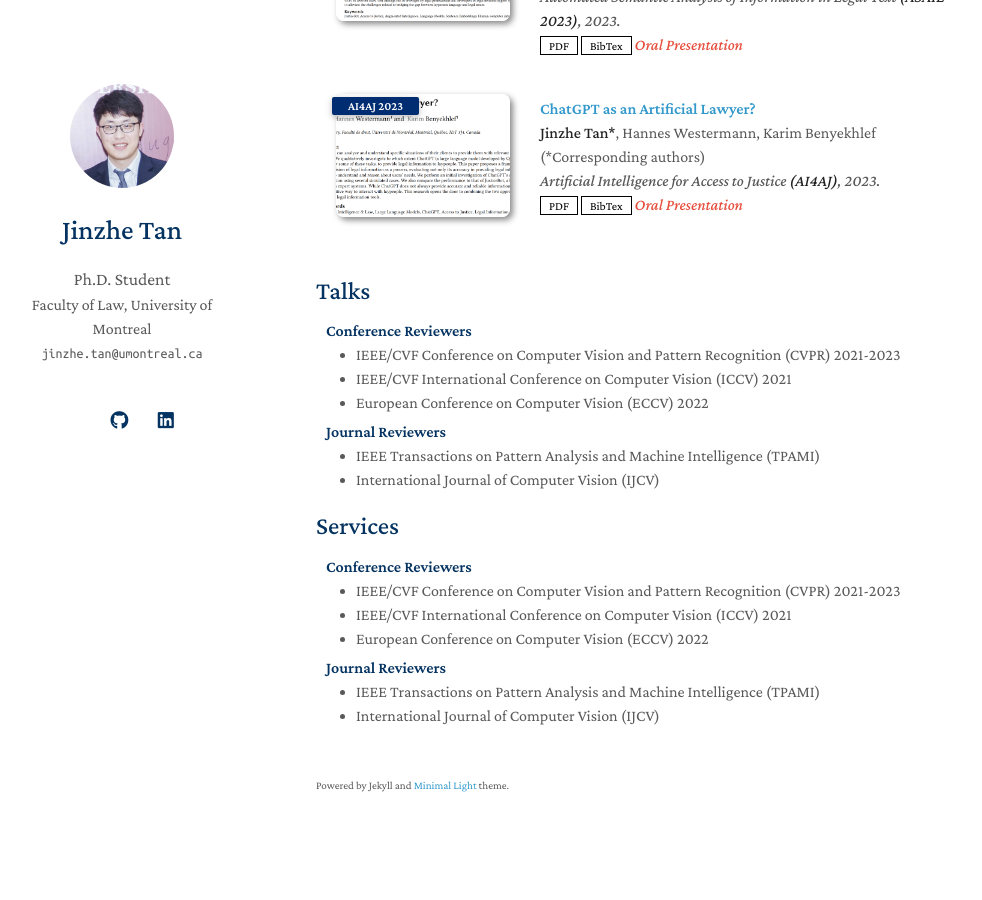
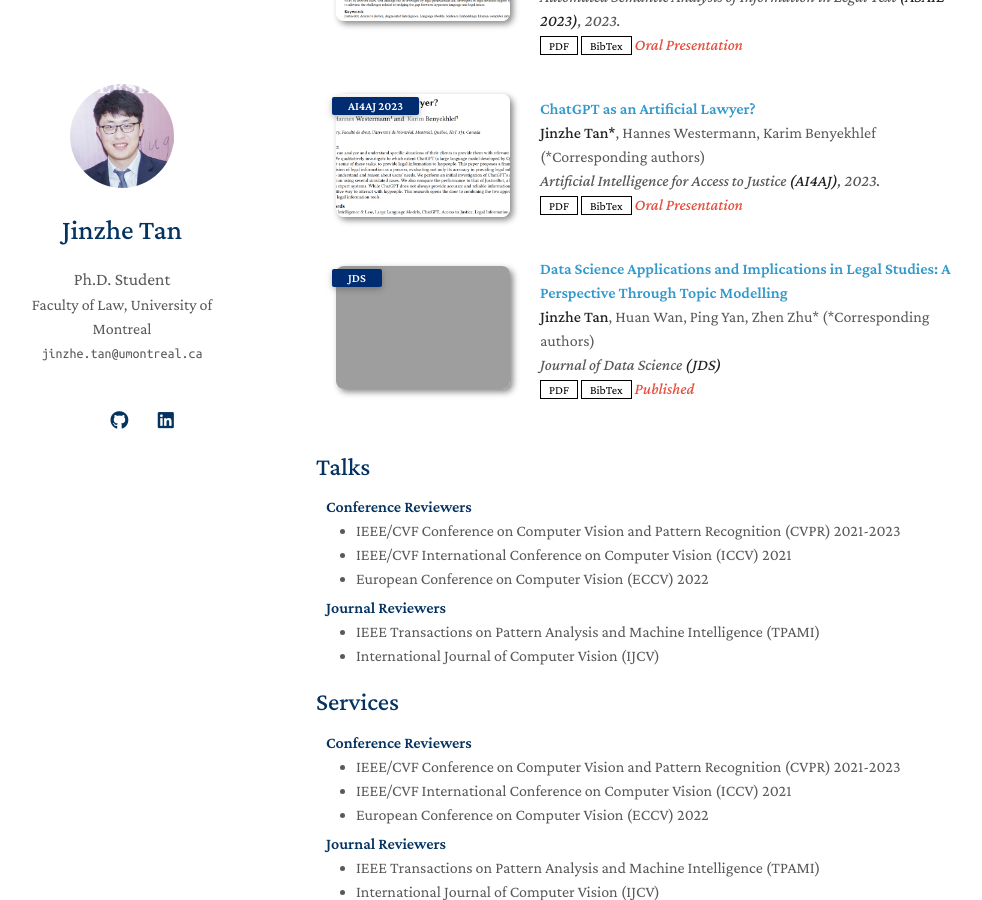
Before and after one commit to JinzheTan/jinzhetan.github.io, a Jekyll site: the page built from index.md, in a window 1280 px wide and 900 px high, scrolled down 962 px. Shown: the whole window, without its empty margins (154-1136 px from the left). Built offline with Jekyll 4.4.1, drawn with Linux system fonts in a browser that asks for light colours; nearby versions of some CDN libraries; a style sheet for code colours, icons or effects is not loaded; our own code applies the rules of GitHub Pages for plain Markdown files; before the commit the page ends 1828 px from its top, so only the background shows below that; grey boxes are pictures that could not be loaded.

Commit message:
Update publications.yml

```diff
--- a/_data/publications.yml
+++ b/_data/publications.yml
@@ -26,3 +26,12 @@ main:
     bibtex: https://scholar.googleusercontent.com/scholar.bib?q=info:Mc-1PNuCNIsJ:scholar.google.com/&output=citation&scisdr=ClE0pcsGEKTS-e8CXYg:AFWwaeYAAAAAZl4ERYhhex8cNV4ubET2JbPWBmc&scisig=AFWwaeYAAAAAZl4ERTpCMF9OrWuGhscMQWBBSFE&scisf=4&ct=citation&cd=-1&hl=en
     notes: "Oral Presentation"
     image: ./assets/img/image_chatgpt.png
+
+  - title: "Data Science Applications and Implications in Legal Studies: A Perspective Through Topic Modelling"
+    authors: "<strong>Jinzhe Tan</strong>, Huan Wan, Ping Yan, Zhen Zhu* (*Corresponding authors)"
+    conference_short: "JDS"
+    conference: "Journal of Data Science <strong>(JDS)</strong>"
+    pdf: https://scholar.archive.org/work/h7obfd62njepfpd3avvpdv4bqy/access/wayback/https://jds-online.org/journal/JDS/article/1290/file/pdf
+    bibtex: https://scholar.googleusercontent.com/scholar.bib?q=info:HrknmKEIi60J:scholar.google.com/&output=citation&scisdr=ClE0pcsGEKTS-e8b5-M:AFWwaeYAAAAAZl4d_-OgRqf3nw9vc7IphEF0sL8&scisig=AFWwaeYAAAAAZl4d_4YdLueOZUs8NGKepJgTcek&scisf=4&ct=citation&cd=-1&hl=en
+    notes: "Published"
+    image: ./assets/img/image_data_science.png
```
